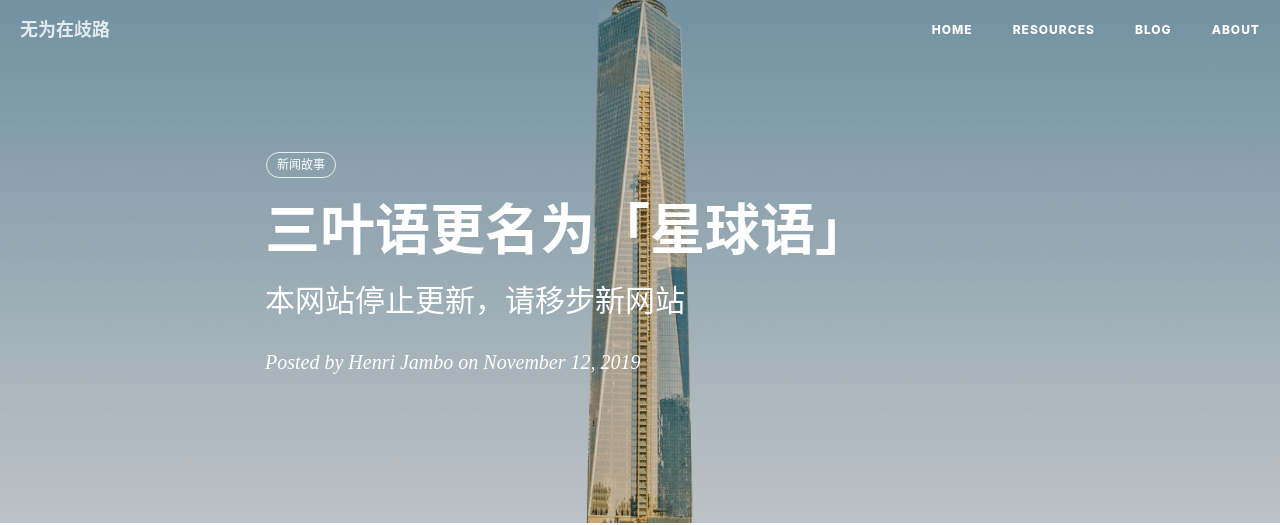
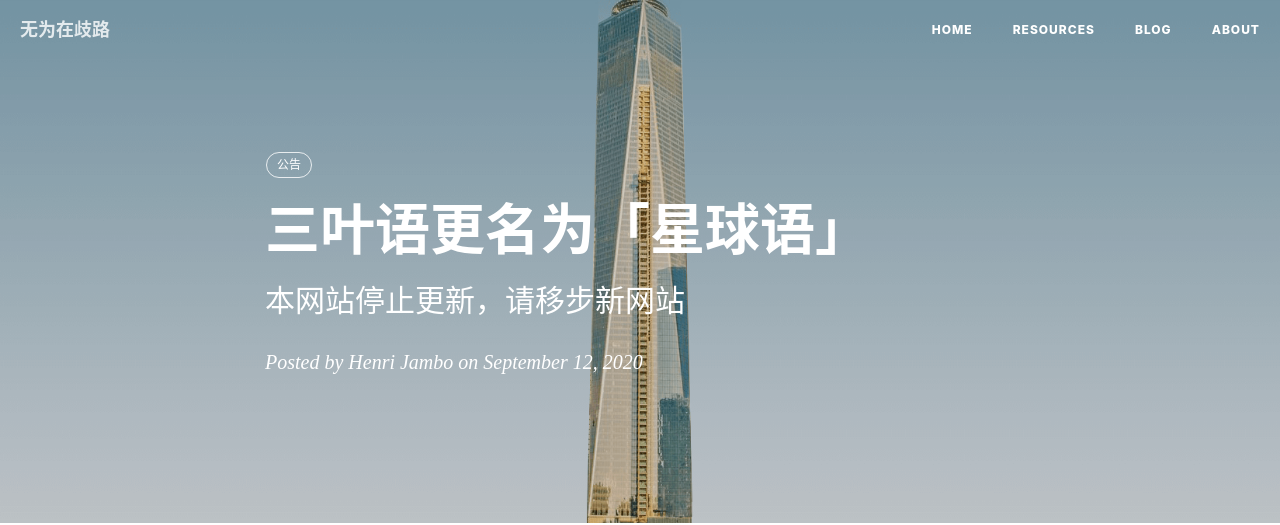
Before and after one commit to imliyucai/imliyucai.github.io, a Jekyll site: the page built from _posts/2020-09-11-renamed.md, in a window 1280 px wide. Shown: the top 525 px of the page. Built offline with Jekyll 4.4.1, drawn with Linux system fonts in a browser that asks for light colours; nearby versions of some CDN libraries; comment, search, counter and statistics services are not loaded.

Commit message:
Update and rename 2019-11-12-renamed.md to 2020-09-11-renamed.md

```diff
--- a/_posts/2019-11-12-renamed.md
+++ b/_posts/2020-09-11-renamed.md
@@ -2,12 +2,12 @@
 layout:     post
 title:      三叶语更名为「星球语」
 subtitle:   本网站停止更新，请移步新网站
-date:       2019-11-12
+date:       2020-09-12
 author:     Henri Jambo
 header-img: img/the-first.png
 catalog: false
 tags:
-    - 新闻故事
+    - 公告
 ---
 
 三叶草国际语已更名为「星球语」（Globien），全称「星球国际语」。请前往新网址:
```
